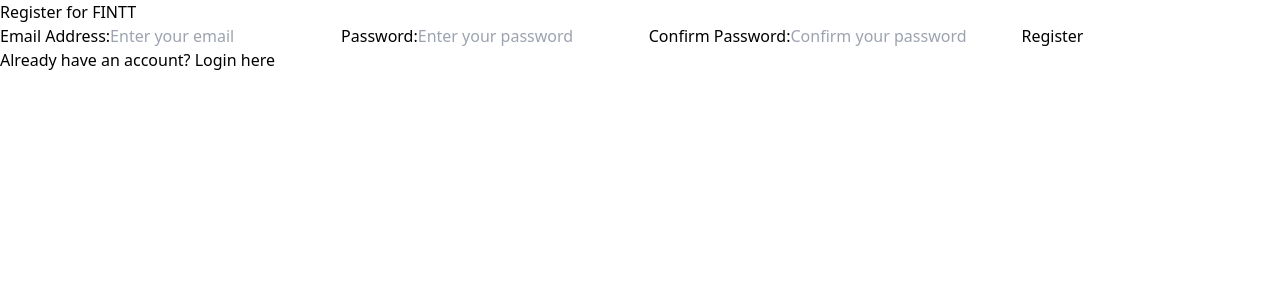
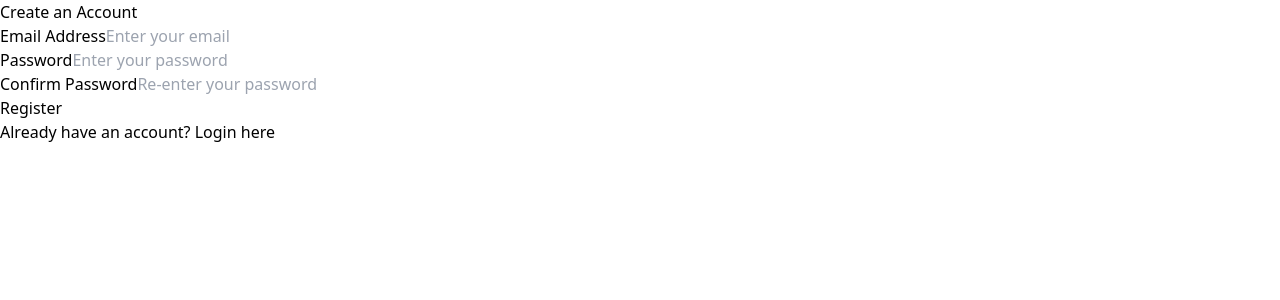
Before and after one commit to casattiel/fintt-frontend, a React (Create React App) app: page /register in a window 1280 px wide. Shown: the top 300 px of the page. Built offline with nearby package versions, Linux system fonts and the light colour scheme.

Commit message:
Updated Login and Register functionalities with improved styles and API integration

```diff
--- a/src/api.js
+++ b/src/api.js
@@ -25,7 +25,9 @@
 // Login API
 export const login = async (email, password) => {
     try {
-        const response = await apiClient.post("/login", { email, password });
+        const response = await apiClient.post("/auth/login", { email, password });
+        localStorage.setItem("token", response.data.token);
+        localStorage.setItem("user", JSON.stringify(response.data.user));
         return response.data; // Returns token and user info
     } catch (err) {
         throw new Error(err.response?.data?.detail || "Login failed.");
@@ -33,9 +35,9 @@
 };
 
 // Register API
-export const register = async (email, password) => {
+export const register = async (email, password, name) => {
     try {
-        const response = await apiClient.post("/register", { email, password });
+        const response = await apiClient.post("/auth/register", { email, password, name });
         return response.data; // Returns success message
     } catch (err) {
         throw new Error(err.response?.data?.detail || "Registration failed.");
--- /dev/null
+++ b/src/pages/Login.css
@@ -0,0 +1,86 @@
+.auth-container {
+    display: flex;
+    justify-content: center;
+    align-items: center;
+    min-height: 100vh;
+    background-color: #f5f5f5;
+}
+
+.auth-card {
+    background: #ffffff;
+    padding: 2rem;
+    border-radius: 8px;
+    box-shadow: 0 4px 8px rgba(0, 0, 0, 0.1);
+    width: 100%;
+    max-width: 400px;
+    text-align: center;
+}
+
+h1 {
+    margin-bottom: 1.5rem;
+    font-size: 1.8rem;
+    color: #333;
+}
+
+.form-group {
+    margin-bottom: 1rem;
+    text-align: left;
+}
+
+label {
+    font-size: 0.9rem;
+    color: #555;
+    margin-bottom: 0.3rem;
+    display: block;
+}
+
+input {
+    width: 100%;
+    padding: 0.5rem;
+    font-size: 1rem;
+    border: 1px solid #ddd;
+    border-radius: 4px;
+    margin-top: 0.2rem;
+    outline: none;
+}
+
+input:focus {
+    border-color: #007bff;
+    box-shadow: 0 0 3px rgba(0, 123, 255, 0.3);
+}
+
+.auth-button {
+    width: 100%;
+    padding: 0.7rem;
+    font-size: 1rem;
+    background: #007bff;
+    color: #ffffff;
+    border: none;
+    border-radius: 4px;
+    cursor: pointer;
+    margin-top: 1rem;
+}
+
+.auth-button:hover {
+    background: #0056b3;
+}
+
+.error-message {
+    color: #d9534f;
+    margin-top: 1rem;
+    font-size: 0.9rem;
+}
+
+.auth-footer {
+    margin-top: 1.5rem;
+}
+
+.auth-link {
+    color: #007bff;
+    cursor: pointer;
+    text-decoration: underline;
+}
+
+.auth-link:hover {
+    color: #0056b3;
+}
--- a/src/pages/Login.js
+++ b/src/pages/Login.js
@@ -1,71 +1,72 @@
 import React, { useState } from "react";
+import { useNavigate } from "react-router-dom";
 import { login } from "../api";
-import { useNavigate } from "react-router-dom";
 
 function Login() {
     const [email, setEmail] = useState("");
     const [password, setPassword] = useState("");
     const [error, setError] = useState(null);
-    const [loading, setLoading] = useState(false);
     const navigate = useNavigate();
 
-    const handleLogin = async () => {
+    const handleLogin = async (e) => {
+        e.preventDefault();
         setError(null);
-        setLoading(true);
+
+        if (!email || !password) {
+            setError("Please fill in all fields.");
+            return;
+        }
+
         try {
-            const response = await login(email, password);
-            console.log("Login successful:", response);
-
-            // Save user info to local storage (if needed)
-            localStorage.setItem("token", response.token);
-            localStorage.setItem("user", JSON.stringify(response.user));
-
-            // Redirect to dashboard
-            navigate("/dashboard");
+            await login(email, password);
+            navigate("/dashboard"); // Redirect to dashboard after login
         } catch (err) {
-            setError(err.message || "Invalid email or password. Please try again.");
-        } finally {
-            setLoading(false);
+            setError(err.message || "Login failed. Please try again.");
         }
     };
 
     return (
-        <div className="login-page">
+        <div className="auth-container">
+            <div className="auth-card">
                 <h1>Login to FINTT</h1>
-            <div className="login-form">
-                <label>
-                    Email Address:
+                <form onSubmit={handleLogin}>
+                    <div className="form-group">
+                        <label>Email Address</label>
                         <input
                             type="email"
-                        placeholder="Enter your email"
                             value={email}
                             onChange={(e) => setEmail(e.target.value)}
+                            placeholder="Enter your email"
+                            required
                         />
-                </label>
-                <label>
-                    Password:
+                    </div>
+                    <div className="form-group">
+                        <label>Password</label>
                         <input
                             type="password"
-                        placeholder="Enter your password"
                             value={password}
                             onChange={(e) => setPassword(e.target.value)}
+                            placeholder="Enter your password"
+                            required
                         />
-                </label>
-                <button
-                    className="login-button"
-                    onClick={handleLogin}
-                    disabled={loading}
-                >
-                    {loading ? "Logging in..." : "Login"}
+                    </div>
+                    {error && <div className="error-message">{error}</div>}
+                    <button type="submit" className="auth-button">
+                        Login
                     </button>
-                {error && <div className="error">{error}</div>}
-            </div>
+                </form>
+                <div className="auth-footer">
                     <p>
                         Don't have an account?{" "}
-                <a href="/register" className="link">
+                        <span
+                            className="auth-link"
+                            onClick={() => navigate("/register")}
+                        >
                             Register here
-                </a>
+                        </span>
                     </p>
+                </div>
+            </div>
         </div>
     );
 }
--- a/src/pages/Register.js
+++ b/src/pages/Register.js
@@ -1,6 +1,6 @@
 import React, { useState } from "react";
+import { useNavigate } from "react-router-dom";
 import { register } from "../api";
-import { useNavigate } from "react-router-dom";
 
 function Register() {
     const [email, setEmail] = useState("");
@@ -8,79 +8,90 @@
     const [confirmPassword, setConfirmPassword] = useState("");
     const [error, setError] = useState(null);
     const [success, setSuccess] = useState(null);
-    const [loading, setLoading] = useState(false);
     const navigate = useNavigate();
 
-    const handleRegister = async () => {
+    const handleRegister = async (e) => {
+        e.preventDefault();
         setError(null);
         setSuccess(null);
+
+        if (!email || !password || !confirmPassword) {
+            setError("Please fill in all fields.");
+            return;
+        }
 
         if (password !== confirmPassword) {
             setError("Passwords do not match.");
             return;
         }
 
-        setLoading(true);
+        if (password.length < 6) {
+            setError("Password must be at least 6 characters long.");
+            return;
+        }
+
         try {
-            const response = await register(email, password);
-            console.log("Registration successful:", response);
-
-            setSuccess("Registration successful! Redirecting to login...");
-            setTimeout(() => navigate("/login"), 3000); // Redirect after 3 seconds
+            await register(email, password);
+            setSuccess("Registration successful! You can now log in.");
+            setTimeout(() => navigate("/login"), 2000); // Redirect to login after success
         } catch (err) {
-            setError(err.message || "An error occurred during registration.");
-        } finally {
-            setLoading(false);
+            setError(err.message || "Registration failed. Please try again.");
         }
     };
 
     return (
-        <div className="register-page">
-            <h1>Register for FINTT</h1>
-            <div className="register-form">
-                <label>
-                    Email Address:
+        <div className="auth-container">
+            <div className="auth-card">
+                <h1>Create an Account</h1>
+                <form onSubmit={handleRegister}>
+                    <div className="form-group">
+                        <label>Email Address</label>
                         <input
                             type="email"
-                        placeholder="Enter your email"
                             value={email}
                             onChange={(e) => setEmail(e.target.value)}
+                            placeholder="Enter your email"
+                            required
                         />
-                </label>
-                <label>
-                    Password:
+                    </div>
+                    <div className="form-group">
+                        <label>Password</label>
                         <input
                             type="password"
-                        placeholder="Enter your password"
                             value={password}
                             onChange={(e) => setPassword(e.target.value)}
+                            placeholder="Enter your password"
+                            required
                         />
-                </label>
-                <label>
-                    Confirm Password:
+                    </div>
+                    <div className="form-group">
+                        <label>Confirm Password</label>
                         <input
                             type="password"
-                        placeholder="Confirm your password"
                             value={confirmPassword}
                             onChange={(e) => setConfirmPassword(e.target.value)}
+                            placeholder="Re-enter your password"
+                            required
                         />
-                </label>
-                <button
-                    className="register-button"
-                    onClick={handleRegister}
-                    disabled={loading}
-                >
-                    {loading ? "Registering..." : "Register"}
+                    </div>
+                    {error && <div className="error-message">{error}</div>}
+                    {success && <div className="success-message">{success}</div>}
+                    <button type="submit" className="auth-button">
+                        Register
                     </button>
-                {error && <div className="error">{error}</div>}
-                {success && <div className="success">{success}</div>}
-            </div>
+                </form>
+                <div className="auth-footer">
                     <p>
                         Already have an account?{" "}
-                <a href="/login" className="link">
+                        <span
+                            className="auth-link"
+                            onClick={() => navigate("/login")}
+                        >
                             Login here
-                </a>
+                        </span>
                     </p>
+                </div>
+            </div>
         </div>
     );
 }
```
Lines whose indentation alone changed are shown as unchanged.
